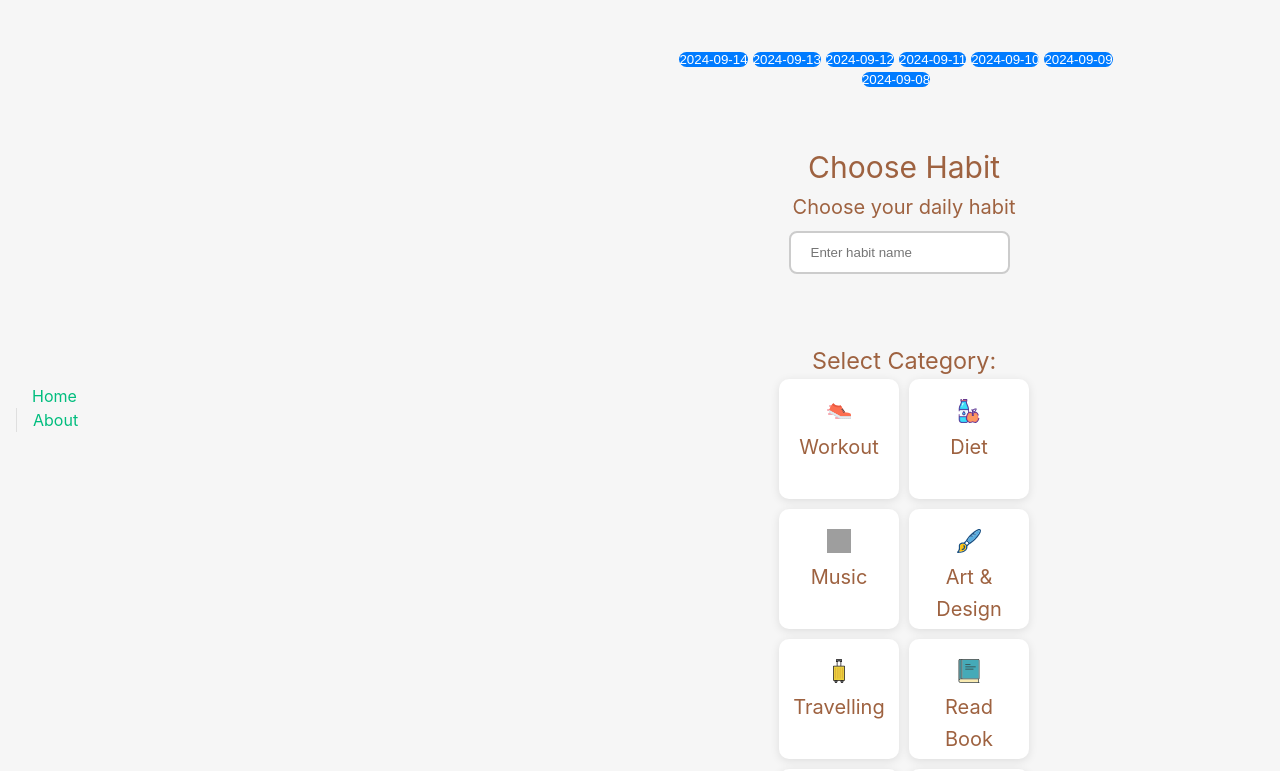
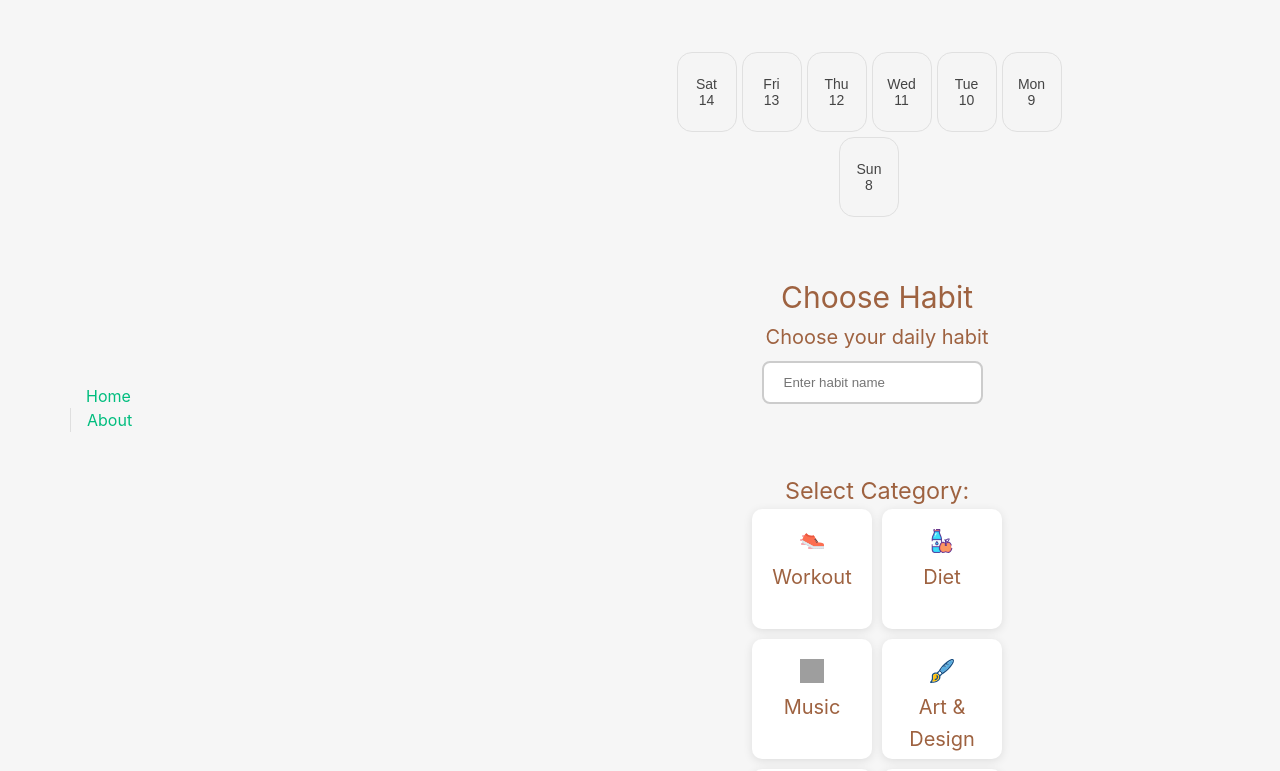
Before and after one commit to SeanMarkWD/HabitTrackerApp, a Vue app: page /day/1 in a window 1280 px wide. Shown: the top 771 px of the page. Built offline with nearby package versions, Linux system fonts and the light colour scheme; grey boxes are pictures that could not be loaded.

Commit message:
commit after modifying the buttons so they now have days of the week short and day of the month

```diff
--- a/src/assets/main.css
+++ b/src/assets/main.css
@@ -123,9 +123,30 @@ a,
   }
 
   .nav-buttons {
-    flex-direction: column;
-    width: 100%;
+    display: flex;
+    flex-wrap: nowrap;
+    gap: 10px;
+    justify-content: center;
   }
+}
+
+.nav-buttons button {
+  display: flex;
+  flex-direction: column;
+  align-items: center;
+  justify-content: center;
+  padding: 10px;
+  width: 60px;
+  height: 80px;
+  border-radius: 15px;
+  background-color: #f5f5f5; /* Light background for unselected */
+  border: 1px solid #e0e0e0;
+  cursor: pointer;
+  font-size: 14px;
+  color: #444;
+  transition:
+    background-color 0.3s ease,
+    color 0.3s ease;
 }
 
 @media only screen and (min-width: 1024px) {
--- a/src/views/MainView.vue
+++ b/src/views/MainView.vue
@@ -33,9 +33,23 @@ function navigateToDay(day) {
   router.push(`/day/${day}`);
 }
 
+function formatDayName(day) {
+  const date = new Date(day);
+  return date.toLocaleDateString('en-us', { weekday: 'short' });
+}
+
+function formatDayNumber(day) {
+  const date = new Date(day);
+  return date.getDate();
+}
+
 function loadHabits() {
   const storedHabits = JSON.parse(localStorage.getItem(date.value)) || habits.value;
-  habits.value = storedHabits;
+  if (storedHabits && storedHabits.length > 0) {
+    habits.value = storedHabits;
+  } else {
+    habits.value = [];
+  }
 }
 
 function addHabitToList(newHabit) {
@@ -55,11 +69,6 @@ function addHabitToList(newHabit) {
   });
 }
 
-// function updateHabits(updatedHabits) {
-//   habits.value = updatedHabits;
-//   saveHabits(date.value, habits.value);
-// }
-
 function saveHabits(date, habits) {
   localStorage.setItem(date, JSON.stringify(habits));
 }
@@ -71,7 +80,15 @@ loadHabits();
   <div class="main-view">
     <header>
       <nav class="nav-buttons">
-        <button @click="navigateToDay(day)" v-for="day in past7Days" :key="day">{{ day }}</button>
+        <button
+          @click="navigateToDay(day)"
+          v-for="day in past7Days"
+          :key="day"
+          :class="{ 'selected-date': day === date }"
+        >
+          <span class="day-name">{{ formatDayName(day) }}</span>
+          <span class="day-number">{{ formatDayNumber(day) }}</span>
+        </button>
       </nav>
       <AddHabitForm @habit-added="addHabitToList" />
     </header>
```
